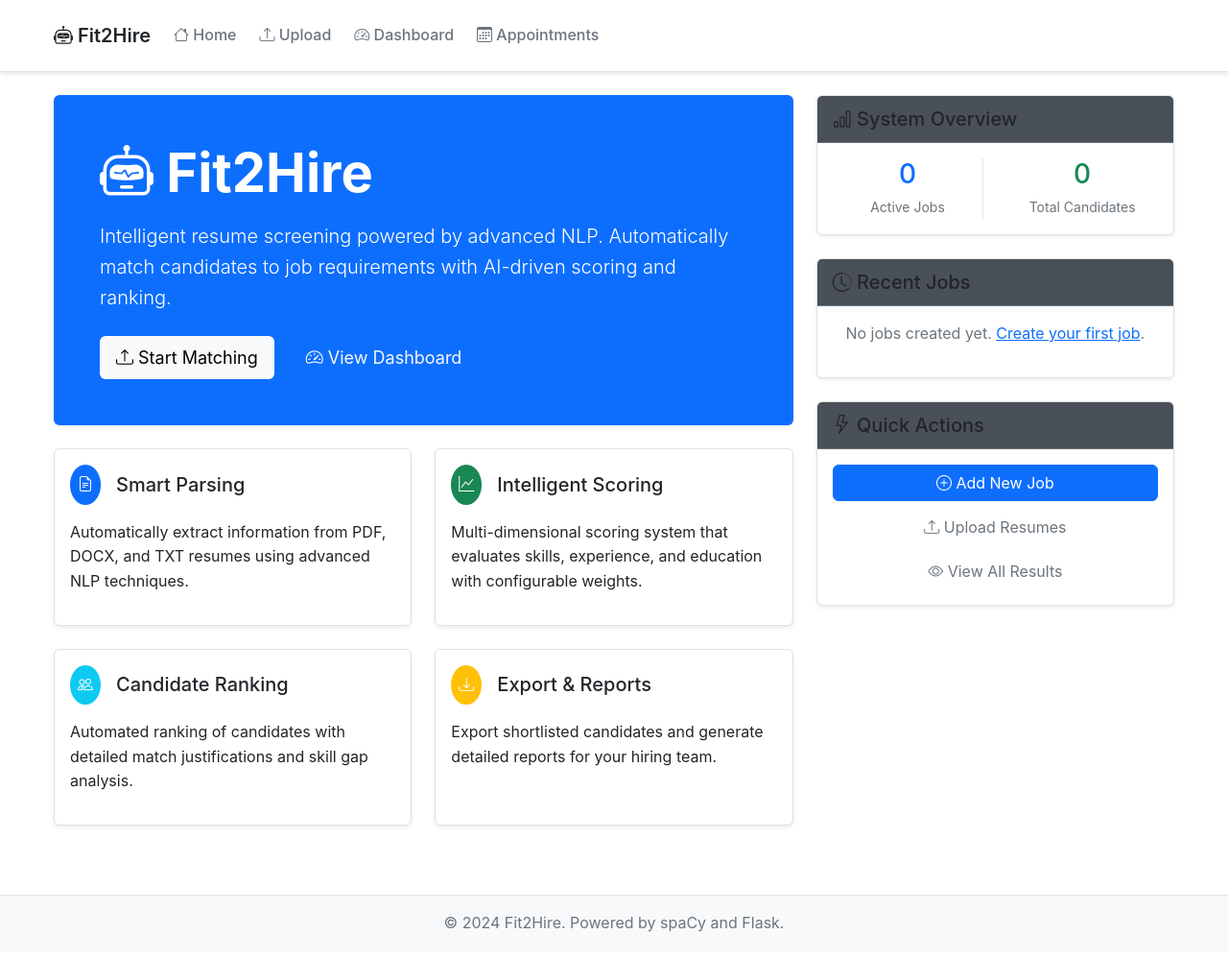
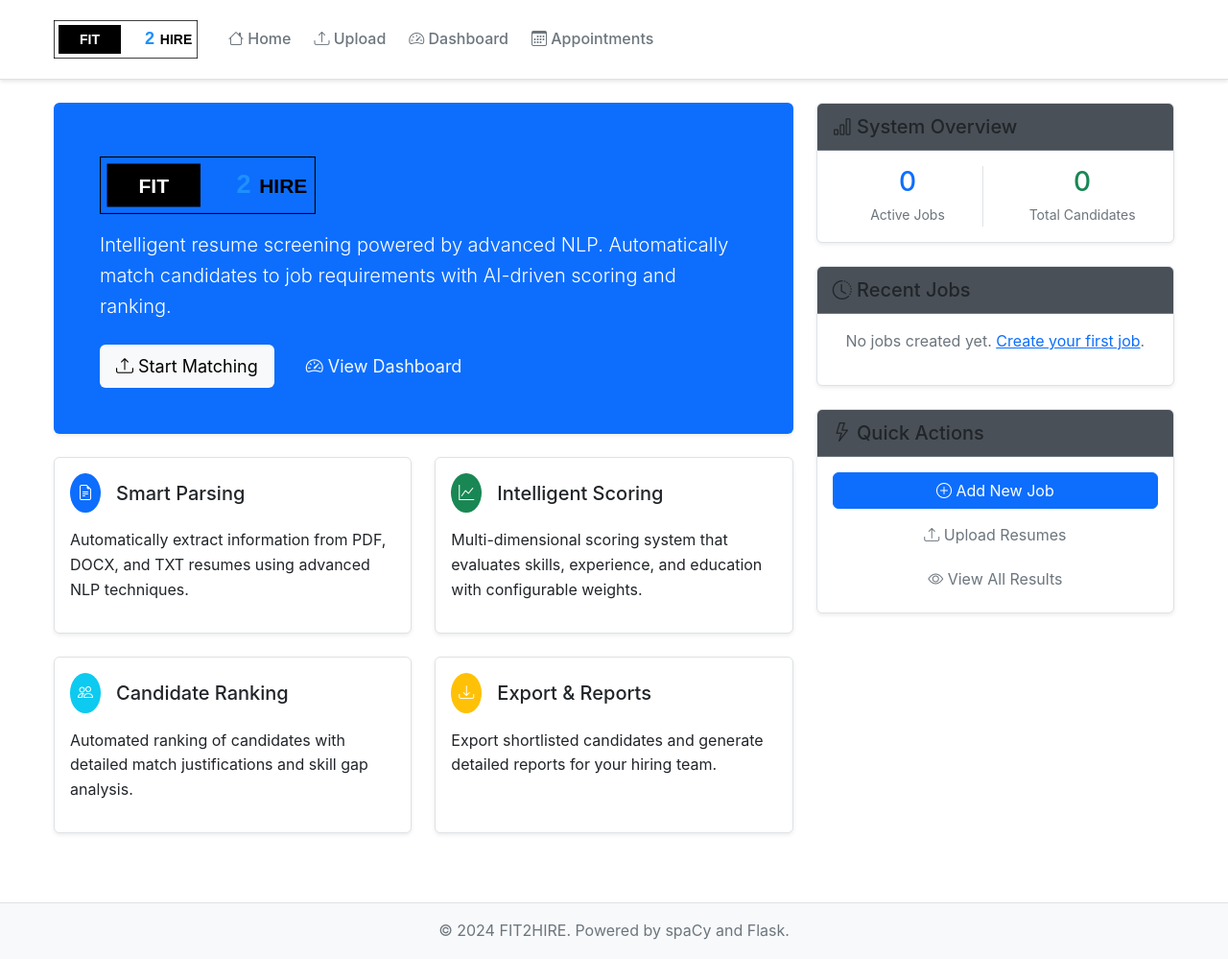
Before and after one commit to eduaiart/ResumeMatchAI, a Flask app: page / in a window 1280 px wide. Shown: the whole page at 96% size. Before the commit the page ends 971 px from the top, so only its background shows below. Run offline with Flask 3, Linux system fonts and the light colour scheme; data that the repository does not hold is empty; parts of the project's set-up code (start-up, migrations or seed data) failed here and were passed over; some libraries are stand-ins or nearby versions.

Commit message:
Update application branding and logo to FIT2HIRE
Update the application's branding from "Fit2Hire" to "FIT2HIRE" across all views, titles, and add a new logo SVG file.

Replit-Commit-Author: Agent
Replit-Commit-Session-Id: c5f4cd52-9988-42b1-9d22-db2008b1375e
Replit-Commit-Checkpoint-Type: full_checkpoint
Replit-Commit-Screenshot-Url: https://storage.googleapis.com/screenshot-production-us-central1/21cb96e6-30f4-4d34-a176-fc204f283904/c5f4cd52-9988-42b1-9d22-db2008b1375e/GBLOC7o

```diff
--- a/templates/404.html
+++ b/templates/404.html
@@ -1,6 +1,6 @@
 {% extends "base.html" %}
 
-{% block title %}Page Not Found - Fit2Hire{% endblock %}
+{% block title %}Page Not Found - FIT2HIRE{% endblock %}
 
 {% block content %}
 <div class="container mt-5">
--- a/templates/500.html
+++ b/templates/500.html
@@ -1,6 +1,6 @@
 {% extends "base.html" %}
 
-{% block title %}Server Error - Fit2Hire{% endblock %}
+{% block title %}Server Error - FIT2HIRE{% endblock %}
 
 {% block content %}
 <div class="container mt-5">
--- a/templates/appointments.html
+++ b/templates/appointments.html
@@ -1,6 +1,6 @@
 {% extends "base.html" %}
 
-{% block title %}Appointments{% endblock %}
+{% block title %}Appointments - FIT2HIRE{% endblock %}
 
 {% block content %}
 <div class="container mt-4">
--- a/templates/base.html
+++ b/templates/base.html
@@ -3,7 +3,7 @@
 <head>
     <meta charset="UTF-8">
     <meta name="viewport" content="width=device-width, initial-scale=1.0">
-    <title>{% block title %}Fit2Hire{% endblock %}</title>
+    <title>{% block title %}FIT2HIRE{% endblock %}</title>
 
     <!-- Bootstrap CSS with light theme -->
     <link href="https://cdn.jsdelivr.net/npm/bootstrap@5.3.2/dist/css/bootstrap.min.css" rel="stylesheet">
@@ -240,7 +240,7 @@
     <nav class="navbar navbar-expand-lg navbar-light bg-light">
         <div class="container">
             <a class="navbar-brand" href="{{ url_for('index') }}">
-                <i class="bi bi-robot"></i> Fit2Hire
+                <img src="{{ url_for('static', filename='images/fit2hire-logo.svg') }}" alt="FIT2HIRE" height="40" class="me-2">
             </a>
 
             <button class="navbar-toggler" type="button" data-bs-toggle="collapse" data-bs-target="#navbarNav">
@@ -297,7 +297,7 @@
     <footer class="bg-light text-center py-3 mt-5">
         <div class="container">
             <p class="text-muted mb-0">
-                &copy; 2024 Fit2Hire. Powered by spaCy and Flask.
+                &copy; 2024 FIT2HIRE. Powered by spaCy and Flask.
             </p>
         </div>
     </footer>
--- a/templates/candidates.html
+++ b/templates/candidates.html
@@ -1,6 +1,6 @@
 {% extends "base.html" %}
 
-{% block title %}Candidates - {{ job.title }} - Fit2Hire{% endblock %}
+{% block title %}Candidates - {{ job.title }} - FIT2HIRE{% endblock %}
 
 {% block content %}
 <h2>Candidates for: {{ job.title }}</h2>
--- a/templates/dashboard.html
+++ b/templates/dashboard.html
@@ -1,6 +1,6 @@
 {% extends "base.html" %}
 
-{% block title %}Dashboard - Fit2Hire{% endblock %}
+{% block title %}Dashboard - FIT2HIRE{% endblock %}
 
 {% block content %}
 <div class="d-flex justify-content-between align-items-center mb-4">
--- a/templates/index.html
+++ b/templates/index.html
@@ -1,6 +1,6 @@
 {% extends "base.html" %}
 
-{% block title %}Home - Fit2Hire{% endblock %}
+{% block title %}Home - FIT2HIRE{% endblock %}
 
 {% block content %}
 <div class="row">
@@ -9,7 +9,7 @@
         <div class="card border-0 bg-primary text-white mb-4">
             <div class="card-body p-5">
                 <h1 class="display-4 fw-bold mb-3">
-                    <i class="bi bi-robot"></i> Fit2Hire
+                    <img src="{{ url_for('static', filename='images/fit2hire-logo.svg') }}" alt="FIT2HIRE" height="60" class="me-3">
                 </h1>
                 <p class="lead mb-4">
                     Intelligent resume screening powered by advanced NLP. Automatically match candidates
--- a/templates/job_detail.html
+++ b/templates/job_detail.html
@@ -1,6 +1,6 @@
 {% extends "base.html" %}
 
-{% block title %}{{ job.title }} - Job Details - Fit2Hire{% endblock %}
+{% block title %}{{ job.title }} - Job Details - FIT2HIRE{% endblock %}
 
 {% block content %}
 <div class="d-flex justify-content-between align-items-center mb-4">
--- a/templates/schedule_appointment.html
+++ b/templates/schedule_appointment.html
@@ -1,6 +1,6 @@
 {% extends "base.html" %}
 
-{% block title %}Schedule Appointment - {{ candidate.name }}{% endblock %}
+{% block title %}Schedule Appointment - {{ candidate.name }} - FIT2HIRE{% endblock %}
 
 {% block content %}
 <div class="container mt-4">
--- a/templates/upload.html
+++ b/templates/upload.html
@@ -1,6 +1,6 @@
 {% extends "base.html" %}
 
-{% block title %}Upload - Fit2Hire{% endblock %}
+{% block title %}Upload - FIT2HIRE{% endblock %}
 
 {% block content %}
 <div class="row">
```
Also changed, not shown: replit.md (+3 -2 lines), static/images/fit2hire-logo.svg (added).
